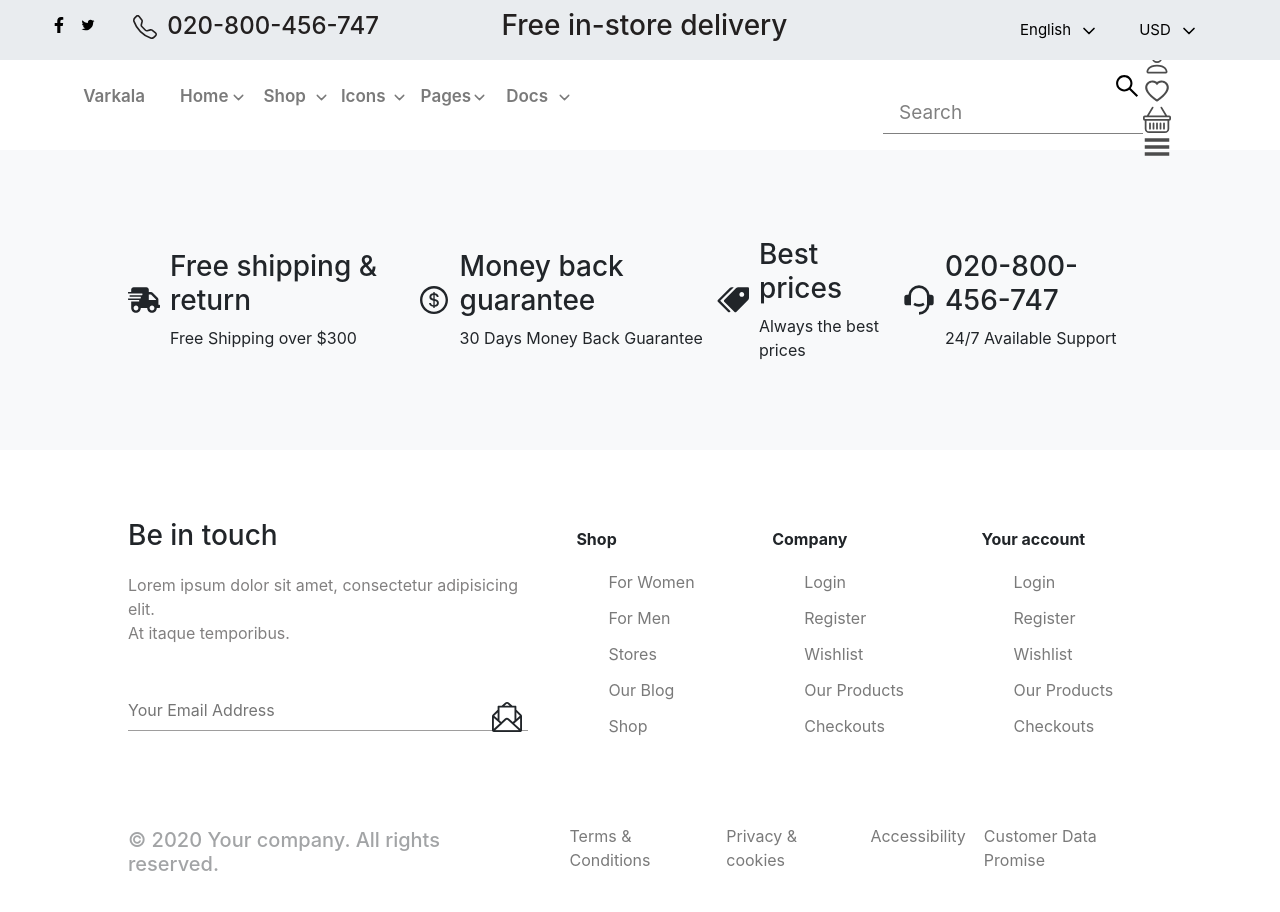
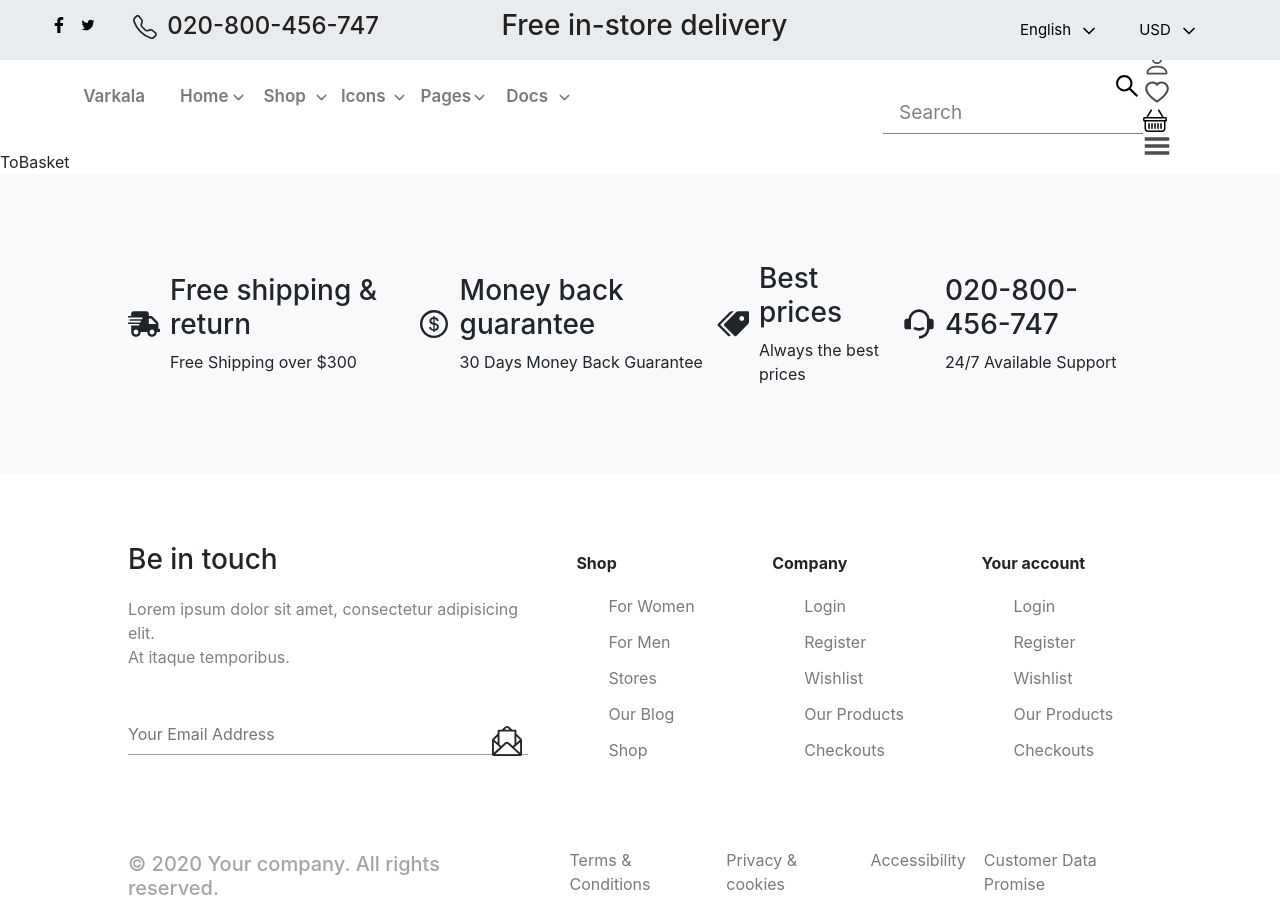
Before and after one commit to Kerimov056/Varkala, a React (Create React App) app: page /toBasket in a window 1280 px wide. Before the commit the page ends 888 px from the top, so only its background shows below. Built offline with nearby package versions, Linux system fonts and the light colour scheme.

Commit message:
to basket

```diff
--- a/src/App.js
+++ b/src/App.js
@@ -7,6 +7,7 @@ import Abouts from './components/abouts/Abouts';
 import Blogs from './components/blogs/Blogs';
 import Fouter from './components/fouter/Fouter'
 import Contact from './components/contact/Contact';
+import ToBasket from './components/ToBaskett/ToBasket';
 
 function App() {
   return (
@@ -19,6 +20,7 @@ function App() {
           <Route path='/blog' element={<Blogs />} />
           <Route path='/about' element={<Abouts />} />
           <Route path='/contact' element={<Contact />} />
+          <Route path='/toBasket' element={<ToBasket />} />
         </Routes>
         <Fouter />
       </Router>
--- /dev/null
+++ b/src/components/ToBaskett/ToBasket.jsx
@@ -0,0 +1,12 @@
+import React from 'react'
+import './tobasket.scss'
+
+const ToBasket = () => {
+    return (
+        <>
+            ToBasket
+        </>
+    )
+}
+
+export default ToBasket
--- a/src/components/home/ProducCart.js
+++ b/src/components/home/ProducCart.js
@@ -12,7 +12,7 @@ import { AiFillStar } from 'react-icons/ai';
 import { AiOutlineTwitter } from 'react-icons/ai';
 import Modal from 'react-modal';
 
-const ProductCart = () => {
+const ProductCart = ({id,imgurl,name,price}) => {
     const [open, setOpen] = useState(false);
     const [img, setImg] = useState('https://d19m59y37dris4.cloudfront.net/varkala/1-2-1/img/product/detail-1-gray.jpg');
 
@@ -29,7 +29,7 @@ const ProductCart = () => {
             <div className='mehsul'>
                 <div className='mehsul_up'>
                     <div>
-                        <img src='https://d19m59y37dris4.cloudfront.net/varkala/1-2-1/img/product/chair.jpg' alt="Product"></img>
+                        <img src={imgurl} alt="Product"></img>
                         <div className='addToCart'>
                             <div>
                                 <h4>Add to cart</h4>
@@ -42,9 +42,9 @@ const ProductCart = () => {
                     </div>
                 </div>
                 <div className='mehsul_low'>
-                    <h4>Norwegg Chair</h4>
+                    <h4>{name}</h4>
                     <div>
-                        <span className='qiymet'>$40</span>
+                        <span className='qiymet'>${price}</span>
                         <span className='star'>
                             <AiFillStar style={{ color: "#bcac76" }} />
                             <AiFillStar style={{ color: "#bcac76" }} />
--- a/src/components/navbar/Navbar.jsx
+++ b/src/components/navbar/Navbar.jsx
@@ -307,7 +307,7 @@ const Navbar = () => {
                     <div className='right2'>
                         <span><BsPerson /></span>
                         <span><AiOutlineHeart /></span>
-                        <span><BsBasket /></span>
+                        <span><Link to='toBasket'><BsBasket style={{color: "black", width: "24px", height: "24px"}}/></Link></span>
                         <span><GiHamburgerMenu /></span>
                     </div>
                 </div>
```
Also changed, not shown: src/components/ToBaskett/tobasket.scss (added).
